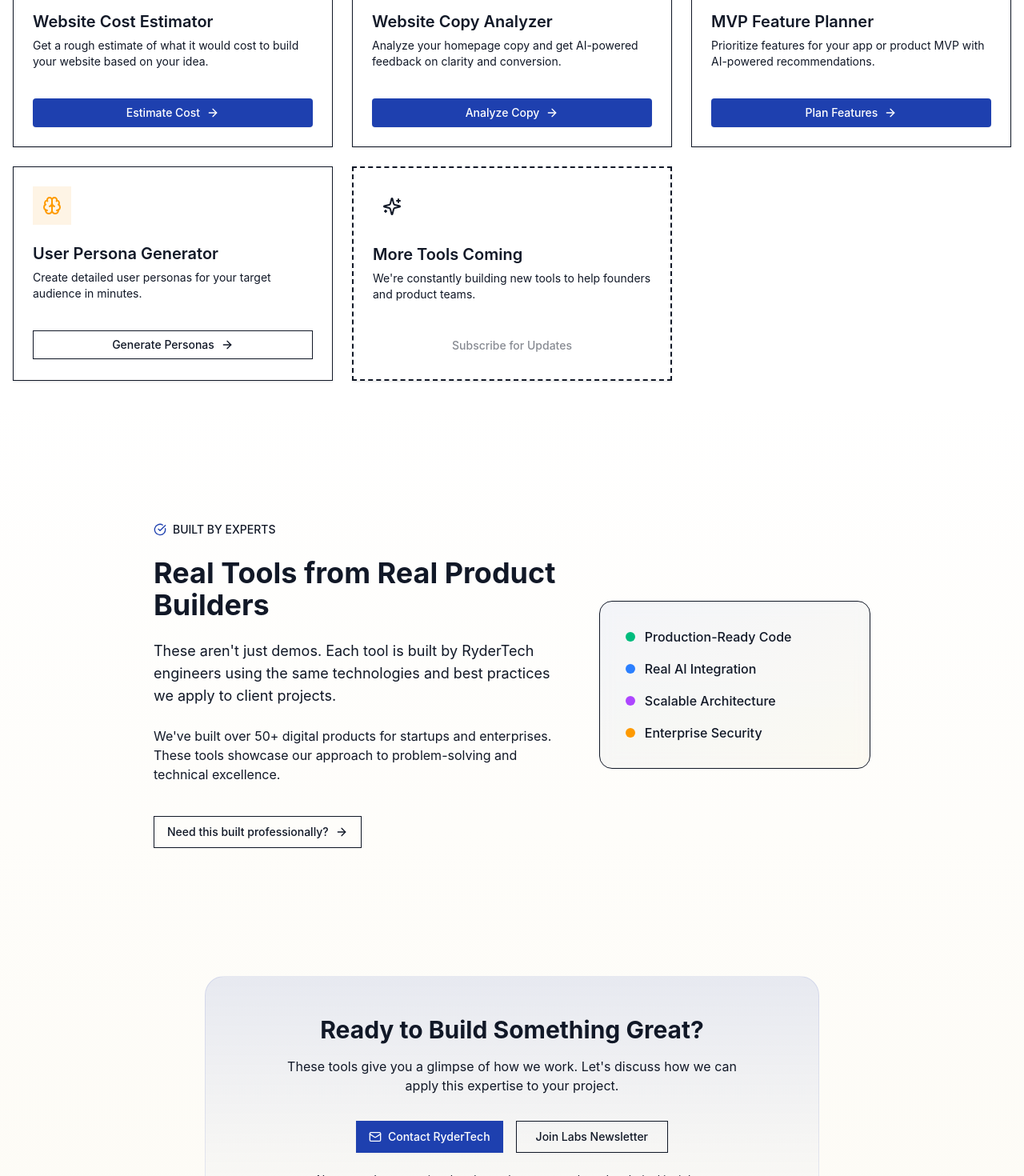
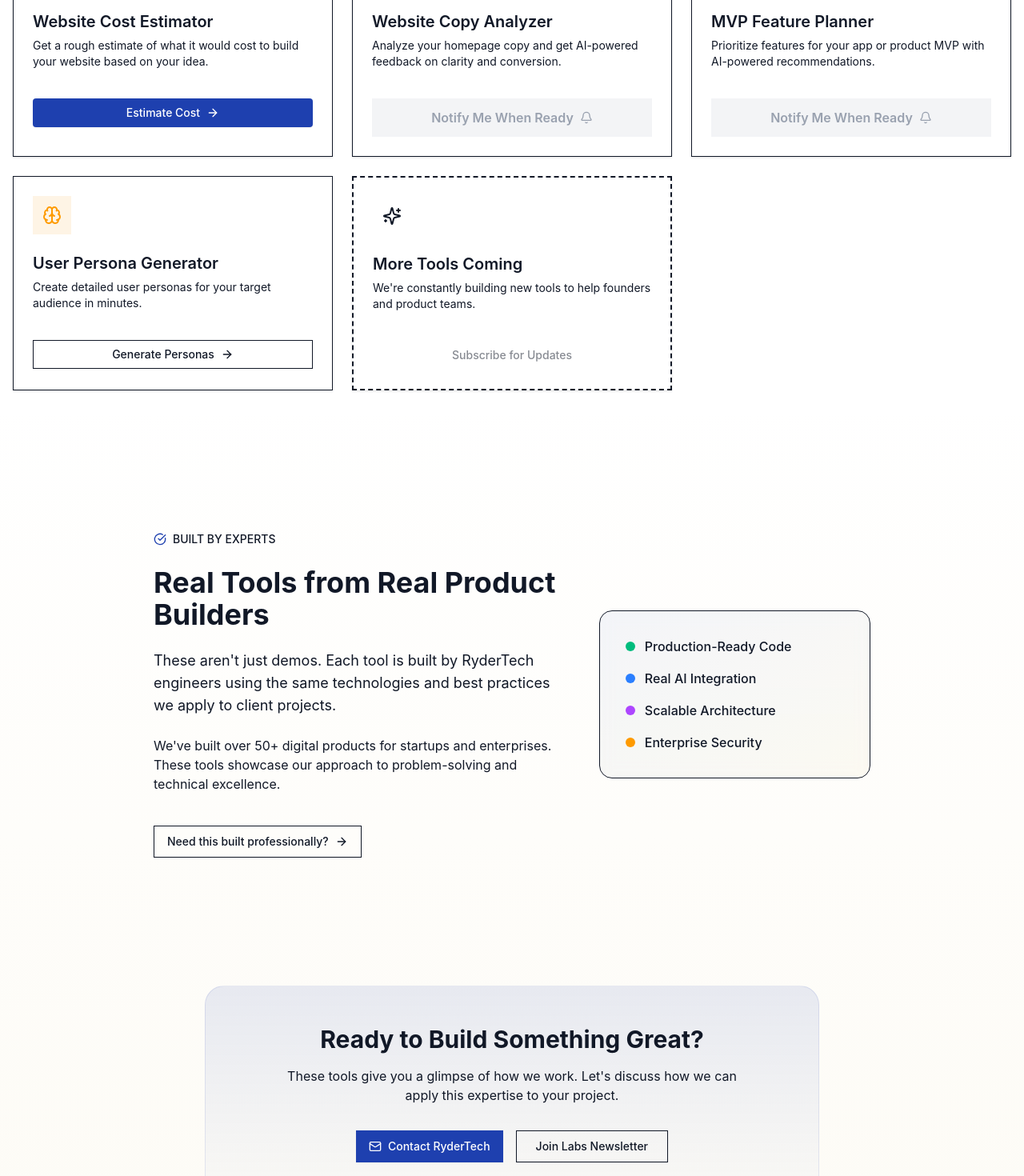
Before and after one commit to officialryder1/rydertech, a SvelteKit app: page /labs in a window 1280 px wide. Shown: the part 660-2130 px from the top of the page at 80% size. Built offline with nearby package versions, Linux system fonts and the light colour scheme; no server answers.

Commit message:
fix some button

```diff
--- a/src/lib/components/BlogLayout.svelte
+++ b/src/lib/components/BlogLayout.svelte
@@ -1,6 +1,7 @@
 <script>
 
-    let { title, date, author, excerpt, category, readTime, tags=[], image } = $props();
+    let { title, date, author, excerpt, category, readTime, tags=[], image, children } = $props();
+
 </script>
 
 <svelte:head>
@@ -55,7 +56,7 @@
 
     <!-- Blog Content -->
     <div class="prose prose-lg max-w-none prose-headings:text-foreground prose-p:text-muted-foreground prose-a:text-primary prose-strong:text-foreground prose-code:text-foreground prose-pre:bg-muted prose-li:text-muted-foreground">
-      <slot />
+      {@render children()}
     </div>
 
     <!-- Tags -->
@@ -77,7 +78,7 @@
         ← Back to Blog
       </a>
       <button
-        on:click={() => window.scrollTo({ top: 0, behavior: 'smooth' })}
+        onclick={() => window.scrollTo({ top: 0, behavior: 'smooth' })}
         class="text-muted-foreground hover:text-foreground flex items-center"
       >
         Back to top ↑
@@ -91,7 +92,7 @@
     line-height: 1.75;
   }
 
-  .prose h2 {
+  /* .prose h2 {
     font-size: 1.875em;
     margin-top: 2em;
     margin-bottom: 1em;
@@ -135,5 +136,5 @@
     padding-left: 1.5em;
     margin: 1.5em 0;
     font-style: italic;
-  }
+  } */
 </style>
--- a/src/routes/(labs)/labs/+page.svelte
+++ b/src/routes/(labs)/labs/+page.svelte
@@ -2,7 +2,7 @@
 <script lang="ts">
   import { Card, CardContent, CardDescription, CardHeader, CardTitle } from "$lib/components/ui/card";
   import { Button } from "$lib/components/ui/button";
-  import { ArrowRight, Sparkles, Calculator, FileText, LayoutGrid, Brain, CheckCircle, Mail } from "@lucide/svelte";
+  import { ArrowRight, Sparkles, Calculator, FileText, LayoutGrid, Brain, CheckCircle, Mail, Bell } from "@lucide/svelte";
   import NewsLetterModel from "$lib/components/NewsLetterModel.svelte";
 
   // Define your theme colors
@@ -124,10 +124,13 @@
           </CardDescription>
         </CardHeader>
         <CardContent>
-          <Button class="w-full gap-2 group-hover:bg-purple-600">
-            Analyze Copy
-            <ArrowRight class="w-4 h-4" />
-          </Button>
+          <button
+          disabled
+          class="w-full py-3 bg-gray-100 text-gray-400 font-semibold rounded-xl cursor-not-allowed flex items-center justify-center"
+        >
+          Notify Me When Ready
+          <Bell class="w-4 h-4 ml-2" />
+        </button>
         </CardContent>
       </Card>
 
@@ -143,10 +146,13 @@
           </CardDescription>
         </CardHeader>
         <CardContent>
-          <Button class="w-full gap-2 group-hover:bg-emerald-600">
-            Plan Features
-            <ArrowRight class="w-4 h-4" />
-          </Button>
+          <button
+          disabled
+          class="w-full py-3 bg-gray-100 text-gray-400 font-semibold rounded-xl cursor-not-allowed flex items-center justify-center"
+        >
+          Notify Me When Ready
+          <Bell class="w-4 h-4 ml-2" />
+        </button>
         </CardContent>
       </Card>
 
@@ -214,7 +220,7 @@
           </p>
 
           <div class="pt-4">
-            <Button variant="outline" size="lg" class="gap-2 group">
+            <Button variant="outline" size="lg" class="gap-2 group" href="/contact">
               Need this built professionally?
               <ArrowRight class="w-4 h-4 transition-transform group-hover:translate-x-1" />
             </Button>
@@ -259,7 +265,7 @@
           this expertise to your project.
         </p>
         <div class="flex flex-col sm:flex-row gap-4 justify-center">
-          <Button size="lg" class="gap-2 px-8">
+          <Button size="lg" class="gap-2 px-8" href="/contact">
             <Mail class="w-4 h-4" />
             Contact RyderTech
           </Button>
--- a/src/routes/(labs)/labs/cost-estimator/+page.svelte
+++ b/src/routes/(labs)/labs/cost-estimator/+page.svelte
@@ -963,14 +963,3 @@
     </div>
   </div>
 </div>
-
-<style>
-  /* Smooth transitions */
-  .fade-enter-active, .fade-leave-active {
-    transition: opacity 300ms ease, transform 300ms ease;
-  }
-  .fade-enter-from, .fade-leave-to {
-    opacity: 0;
-    transform: translateY(10px);
-  }
-</style>
```
